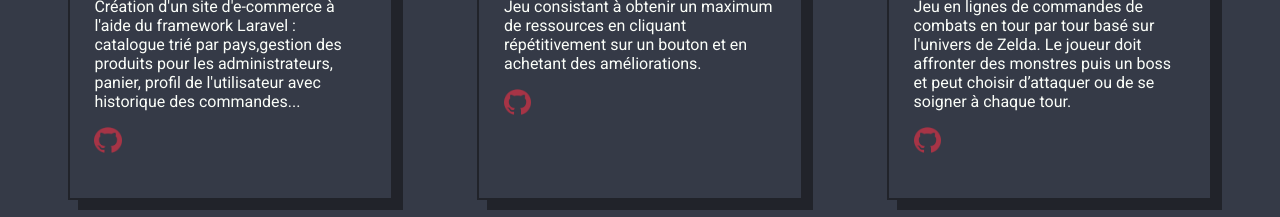
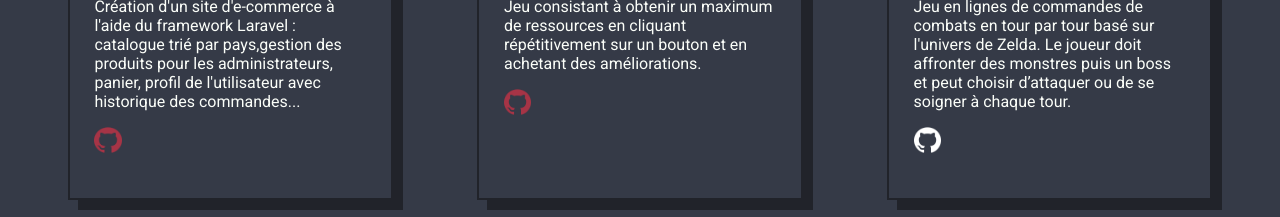
Before and after one commit to Majonnie/bonhomme-julie-portfolio-angular, an Angular app in the folder bonhomme_julie_portfolio/: page / in a window 1280 px wide. Shown: the part 2160-2377 px from the top of the page. Built offline with nearby package versions, Linux system fonts and the light colour scheme.

Commit message:
Ajout lien_GH Hyrule Castle

```diff
--- a/bonhomme_julie_portfolio/src/app/projects.ts
+++ b/bonhomme_julie_portfolio/src/app/projects.ts
@@ -20,7 +20,7 @@ export const projects = [
       " Le joueur doit affronter des monstres puis un boss et peut choisir d’attaquer ou de se soigner à chaque tour.",
     image: "../assets/projets/red.png",
     lien_VM: null,
-    lien_GH: null,
+    lien_GH: "https://github.com/Majonnie/hyrule-castle",
   },
   {
     id: 2,
```
